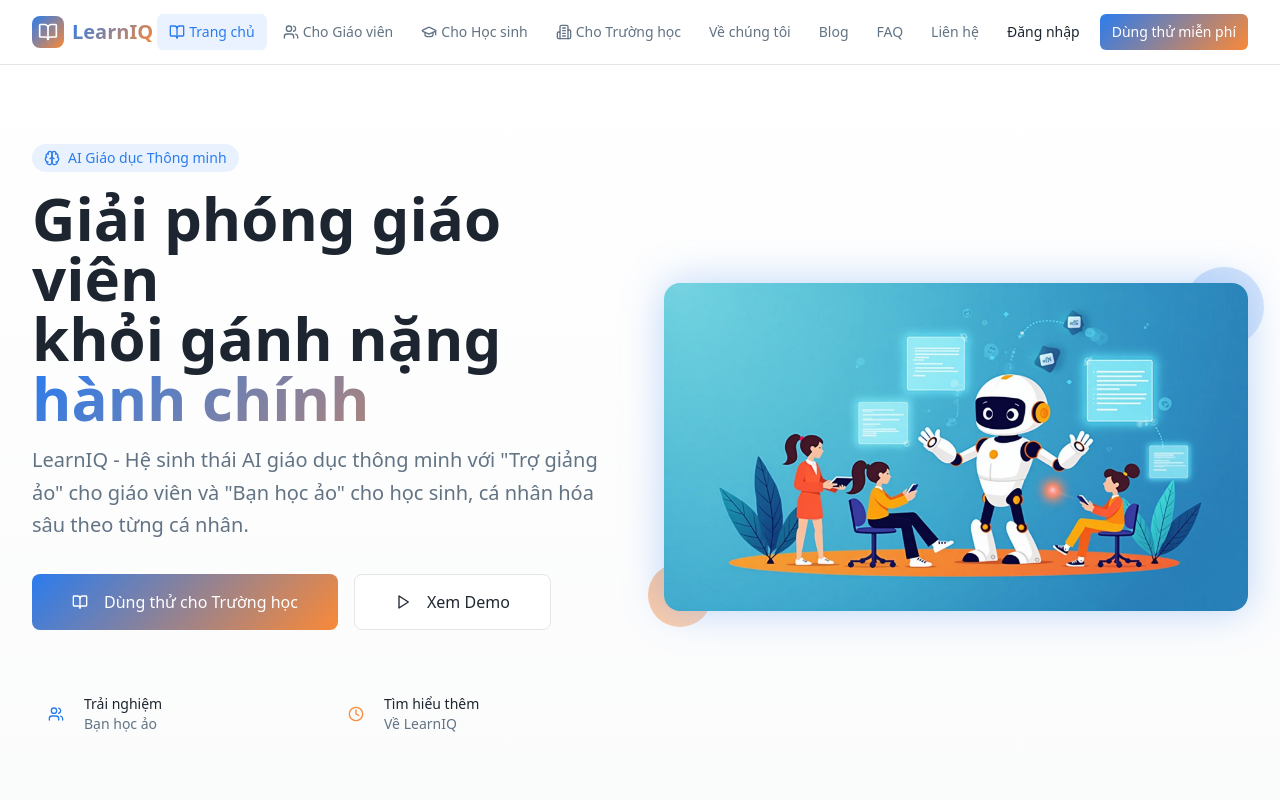
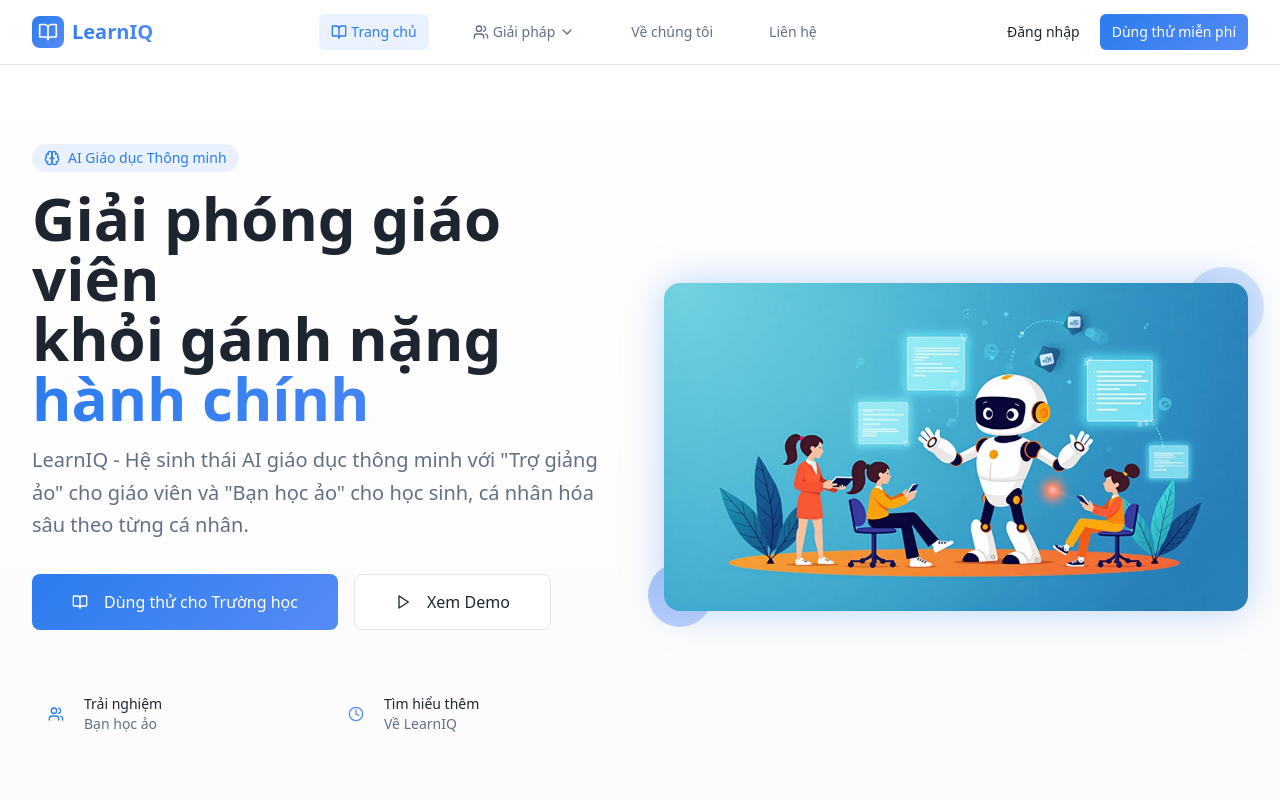
Before and after one commit to MinhHieuAno/learniq-ai-edu, a React (Vite) app: page / in a window 1280 px wide. Shown: the top 800 px of the page. Built offline with nearby package versions, Linux system fonts and the light colour scheme; the HTML template or start-up script is replaced by a standard one.

Commit message:
Refactor: Adjust theme and navbar

```diff
--- a/src/components/Navigation.tsx
+++ b/src/components/Navigation.tsx
@@ -2,6 +2,7 @@ import { useState } from "react";
 import { Link, useLocation } from "react-router-dom";
 import { Button } from "@/components/ui/button";
 import { Menu, X, BookOpen, Users, GraduationCap, Building2 } from "lucide-react";
+import SolutionDropdown from "./SolutionDropdown";
 
 const Navigation = () => {
   const [isOpen, setIsOpen] = useState(false);
@@ -9,12 +10,8 @@ const Navigation = () => {
 
   const navItems = [
     { name: "Trang chủ", href: "/", icon: BookOpen },
-    { name: "Cho Giáo viên", href: "/teachers", icon: Users },
-    { name: "Cho Học sinh", href: "/students", icon: GraduationCap },
-    { name: "Cho Trường học", href: "/schools", icon: Building2 },
+    { name: "Giải pháp", href: "/teachers", icon: Users },
     { name: "Về chúng tôi", href: "/about" },
-    { name: "Blog", href: "/blog" },
-    { name: "FAQ", href: "/faq" },
     { name: "Liên hệ", href: "/contact" },
   ];
 
@@ -33,40 +30,42 @@ const Navigation = () => {
           </Link>
 
           {/* Desktop Navigation */}
-          <div className="hidden md:flex items-center space-x-1">
-            {navItems.slice(0, 4).map((item) => {
-              const Icon = item.icon;
-              return (
+          <div className="hidden md:flex items-center space-x-8">
             <Link
-                  key={item.name}
-                  to={item.href}
+              to="/"
               className={`px-3 py-2 rounded-md text-sm font-medium transition-colors flex items-center space-x-1 ${
-                    location.pathname === item.href
+                location.pathname === "/"
                   ? "text-primary bg-primary/10"
                   : "text-muted-foreground hover:text-primary hover:bg-primary/5"
               }`}
             >
-                  {Icon && <Icon className="w-4 h-4" />}
-                  <span>{item.name}</span>
+              <BookOpen className="w-4 h-4" />
+              <span>Trang chủ</span>
             </Link>
-              );
-            })}
 
-            <div className="flex items-center space-x-1 ml-4">
-              {navItems.slice(4).map((item) => (
+            <SolutionDropdown />
+
             <Link
-                  key={item.name}
-                  to={item.href}
+              to="/about"
               className={`px-3 py-2 rounded-md text-sm font-medium transition-colors ${
-                    location.pathname === item.href
+                location.pathname === "/about"
                   ? "text-primary"
                   : "text-muted-foreground hover:text-primary"
               }`}
             >
-                  {item.name}
+              Về chúng tôi
             </Link>
-              ))}
-            </div>
+
+            <Link
+              to="/contact"
+              className={`px-3 py-2 rounded-md text-sm font-medium transition-colors ${
+                location.pathname === "/contact"
+                  ? "text-primary"
+                  : "text-muted-foreground hover:text-primary"
+              }`}
+            >
+              Liên hệ
+            </Link>
           </div>
 
           {/* CTA Buttons */}
@@ -94,24 +93,74 @@ const Navigation = () => {
         {isOpen && (
           <div className="md:hidden py-4 border-t border-border">
             <div className="space-y-2">
-              {navItems.map((item) => {
-                const Icon = item.icon;
-                return (
               <Link
-                    key={item.name}
-                    to={item.href}
+                to="/"
                 onClick={() => setIsOpen(false)}
                 className={`flex items-center space-x-2 px-3 py-2 rounded-md text-base font-medium transition-colors ${
-                      location.pathname === item.href
+                  location.pathname === "/"
                     ? "text-primary bg-primary/10"
                     : "text-muted-foreground hover:text-primary hover:bg-primary/5"
                 }`}
               >
-                    {Icon && <Icon className="w-5 h-5" />}
-                    <span>{item.name}</span>
+                <BookOpen className="w-5 h-5" />
+                <span>Trang chủ</span>
               </Link>
-                );
-              })}
+
+              {/* Mobile Solutions */}
+              <div className="space-y-1">
+                <div className="px-3 py-2 text-sm font-medium text-muted-foreground">
+                  Giải pháp
+                </div>
+                <Link
+                  to="/teachers"
+                  onClick={() => setIsOpen(false)}
+                  className="flex items-center space-x-2 px-6 py-2 rounded-md text-base font-medium transition-colors text-muted-foreground hover:text-primary hover:bg-primary/5"
+                >
+                  <Users className="w-5 h-5" />
+                  <span>Cho Giáo viên</span>
+                </Link>
+                <Link
+                  to="/students"
+                  onClick={() => setIsOpen(false)}
+                  className="flex items-center space-x-2 px-6 py-2 rounded-md text-base font-medium transition-colors text-muted-foreground hover:text-primary hover:bg-primary/5"
+                >
+                  <GraduationCap className="w-5 h-5" />
+                  <span>Cho Học sinh</span>
+                </Link>
+                <Link
+                  to="/schools"
+                  onClick={() => setIsOpen(false)}
+                  className="flex items-center space-x-2 px-6 py-2 rounded-md text-base font-medium transition-colors text-muted-foreground hover:text-primary hover:bg-primary/5"
+                >
+                  <Building2 className="w-5 h-5" />
+                  <span>Cho Trường học</span>
+                </Link>
+              </div>
+
+              <Link
+                to="/about"
+                onClick={() => setIsOpen(false)}
+                className={`flex items-center space-x-2 px-3 py-2 rounded-md text-base font-medium transition-colors ${
+                  location.pathname === "/about"
+                    ? "text-primary bg-primary/10"
+                    : "text-muted-foreground hover:text-primary hover:bg-primary/5"
+                }`}
+              >
+                <span>Về chúng tôi</span>
+              </Link>
+
+              <Link
+                to="/contact"
+                onClick={() => setIsOpen(false)}
+                className={`flex items-center space-x-2 px-3 py-2 rounded-md text-base font-medium transition-colors ${
+                  location.pathname === "/contact"
+                    ? "text-primary bg-primary/10"
+                    : "text-muted-foreground hover:text-primary hover:bg-primary/5"
+                }`}
+              >
+                <span>Liên hệ</span>
+              </Link>
+
               <div className="pt-4 space-y-2">
                 <Button variant="ghost" className="w-full justify-start">
                   Đăng nhập
--- /dev/null
+++ b/src/components/SolutionDropdown.tsx
@@ -0,0 +1,76 @@
+import { useState } from "react";
+import { Link } from "react-router-dom";
+import { ChevronDown, Users, GraduationCap, Building2 } from "lucide-react";
+
+const SolutionDropdown = () => {
+  const [isOpen, setIsOpen] = useState(false);
+
+  const solutions = [
+    {
+      name: "Cho Giáo viên",
+      href: "/teachers",
+      icon: Users,
+      description: "Trợ giảng ảo thông minh"
+    },
+    {
+      name: "Cho Học sinh",
+      href: "/students",
+      icon: GraduationCap,
+      description: "Bạn học ảo cá nhân hóa"
+    },
+    {
+      name: "Cho Trường học",
+      href: "/schools",
+      icon: Building2,
+      description: "Giải pháp toàn diện"
+    }
+  ];
+
+  return (
+    <div className="relative" onMouseLeave={() => setIsOpen(false)}>
+      <button
+        onMouseEnter={() => setIsOpen(true)}
+        className="px-3 py-2 rounded-md text-sm font-medium transition-colors flex items-center space-x-1 text-muted-foreground hover:text-primary hover:bg-primary/5"
+      >
+        <Users className="w-4 h-4" />
+        <span>Giải pháp</span>
+        <ChevronDown className={`w-4 h-4 transition-transform ${isOpen ? 'rotate-180' : ''}`} />
+      </button>
+
+      {isOpen && (
+        <div
+          className="absolute top-full left-0 mt-2 w-80 bg-background border border-border rounded-lg shadow-elegant z-50"
+          onMouseEnter={() => setIsOpen(true)}
+        >
+          <div className="p-4 space-y-2">
+            {solutions.map((solution, index) => {
+              const Icon = solution.icon;
+              return (
+                <Link
+                  key={index}
+                  to={solution.href}
+                  className="flex items-start space-x-3 p-3 rounded-lg hover:bg-primary/5 transition-colors group"
+                  onClick={() => setIsOpen(false)}
+                >
+                  <div className="w-10 h-10 bg-primary/10 rounded-lg flex items-center justify-center group-hover:bg-primary/20 transition-colors">
+                    <Icon className="w-5 h-5 text-primary" />
+                  </div>
+                  <div>
+                    <div className="font-medium text-foreground group-hover:text-primary transition-colors">
+                      {solution.name}
+                    </div>
+                    <div className="text-sm text-muted-foreground">
+                      {solution.description}
+                    </div>
+                  </div>
+                </Link>
+              );
+            })}
+          </div>
+        </div>
+      )}
+    </div>
+  );
+};
+
+export default SolutionDropdown;
--- a/src/index.css
+++ b/src/index.css
@@ -2,7 +2,7 @@
 @tailwind components;
 @tailwind utilities;
 
-/* LearnIQ Design System - HSL Color System */
+/* LearnIQ Design System - Blue-dominant Color System */
 
 @layer base {
   :root {
@@ -10,25 +10,25 @@
     --background: 0 0% 100%;
     --foreground: 210 25% 15%;
 
-    /* Brand colors - Blue (trust, intelligence) */
+    /* Brand colors - Blue dominant */
     --primary: 215 85% 55%;
     --primary-foreground: 0 0% 100%;
     --primary-dark: 215 85% 45%;
     --primary-light: 215 85% 65%;
 
-    /* Accent colors - Orange (energy, creativity) */
-    --accent: 25 95% 60%;
+    /* Secondary - Lighter blue tones */
+    --secondary: 215 30% 96%;
+    --secondary-foreground: 215 85% 25%;
+
+    /* Accent - Deeper blue for emphasis */
+    --accent: 220 90% 65%;
     --accent-foreground: 0 0% 100%;
-    --accent-light: 25 95% 70%;
-    --accent-dark: 25 95% 50%;
-
-    /* Secondary colors */
-    --secondary: 210 15% 96%;
-    --secondary-foreground: 210 25% 15%;
+    --accent-light: 220 90% 75%;
+    --accent-dark: 220 90% 55%;
 
     /* UI colors */
-    --muted: 210 15% 96%;
-    --muted-foreground: 210 15% 45%;
+    --muted: 215 15% 96%;
+    --muted-foreground: 215 15% 45%;
 
     --card: 0 0% 100%;
     --card-foreground: 210 25% 15%;
@@ -39,17 +39,17 @@
     --destructive: 0 84.2% 60.2%;
     --destructive-foreground: 0 0% 100%;
 
-    --border: 210 15% 90%;
-    --input: 210 15% 90%;
+    --border: 215 15% 90%;
+    --input: 215 15% 90%;
     --ring: 215 85% 55%;
 
-    /* Gradients */
+    /* Blue-dominant gradients */
     --gradient-primary: linear-gradient(135deg, hsl(215 85% 55%), hsl(215 85% 65%));
-    --gradient-accent: linear-gradient(135deg, hsl(25 95% 60%), hsl(25 95% 70%));
-    --gradient-hero: linear-gradient(135deg, hsl(215 85% 55%), hsl(25 95% 60%));
-    --gradient-subtle: linear-gradient(180deg, hsl(0 0% 100%), hsl(210 15% 98%));
+    --gradient-accent: linear-gradient(135deg, hsl(220 90% 65%), hsl(220 90% 75%));
+    --gradient-hero: linear-gradient(135deg, hsl(215 85% 55%), hsl(220 90% 65%));
+    --gradient-subtle: linear-gradient(180deg, hsl(0 0% 100%), hsl(215 15% 98%));
 
-    /* Shadows */
+    /* Blue-themed shadows */
     --shadow-elegant: 0 10px 30px -10px hsl(215 85% 55% / 0.3);
     --shadow-glow: 0 0 40px hsl(215 85% 65% / 0.4);
     --shadow-card: 0 4px 20px -8px hsl(210 25% 15% / 0.1);
@@ -79,47 +79,47 @@
 
   .dark {
     /* Base colors */
-    --background: 210 25% 8%;
+    --background: 215 25% 8%;
     --foreground: 0 0% 95%;
 
     /* Brand colors - adjusted for dark mode */
     --primary: 215 85% 65%;
-    --primary-foreground: 210 25% 8%;
+    --primary-foreground: 215 25% 8%;
     --primary-dark: 215 85% 55%;
     --primary-light: 215 85% 75%;
 
-    /* Accent colors */
-    --accent: 25 95% 65%;
-    --accent-foreground: 210 25% 8%;
-    --accent-light: 25 95% 75%;
-    --accent-dark: 25 95% 55%;
+    /* Accent colors - deeper blue */
+    --accent: 220 90% 65%;
+    --accent-foreground: 215 25% 8%;
+    --accent-light: 220 90% 75%;
+    --accent-dark: 220 90% 55%;
 
     /* Secondary colors */
-    --secondary: 210 15% 15%;
+    --secondary: 215 15% 15%;
     --secondary-foreground: 0 0% 95%;
 
     /* UI colors */
-    --muted: 210 15% 15%;
-    --muted-foreground: 210 15% 65%;
+    --muted: 215 15% 15%;
+    --muted-foreground: 215 15% 65%;
 
-    --card: 210 25% 10%;
+    --card: 215 25% 10%;
     --card-foreground: 0 0% 95%;
 
-    --popover: 210 25% 10%;
+    --popover: 215 25% 10%;
     --popover-foreground: 0 0% 95%;
 
     --destructive: 0 84.2% 60.2%;
     --destructive-foreground: 0 0% 100%;
 
-    --border: 210 15% 20%;
-    --input: 210 15% 20%;
+    --border: 215 15% 20%;
+    --input: 215 15% 20%;
     --ring: 215 85% 65%;
 
-    /* Gradients for dark mode */
+    /* Blue-dominant gradients for dark mode */
     --gradient-primary: linear-gradient(135deg, hsl(215 85% 65%), hsl(215 85% 75%));
-    --gradient-accent: linear-gradient(135deg, hsl(25 95% 65%), hsl(25 95% 75%));
-    --gradient-hero: linear-gradient(135deg, hsl(215 85% 65%), hsl(25 95% 65%));
-    --gradient-subtle: linear-gradient(180deg, hsl(210 25% 8%), hsl(210 25% 10%));
+    --gradient-accent: linear-gradient(135deg, hsl(220 90% 65%), hsl(220 90% 75%));
+    --gradient-hero: linear-gradient(135deg, hsl(215 85% 65%), hsl(220 90% 65%));
+    --gradient-subtle: linear-gradient(180deg, hsl(215 25% 8%), hsl(215 25% 10%));
     --sidebar-background: 240 5.9% 10%;
     --sidebar-foreground: 240 4.8% 95.9%;
     --sidebar-primary: 224.3 76.3% 48%;
```
Lines whose indentation alone changed are shown as unchanged.
